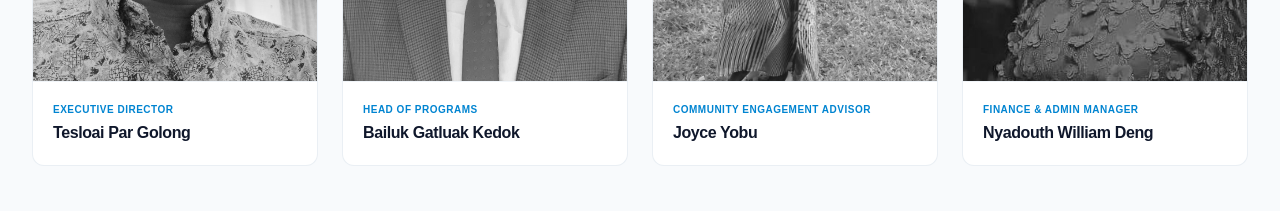
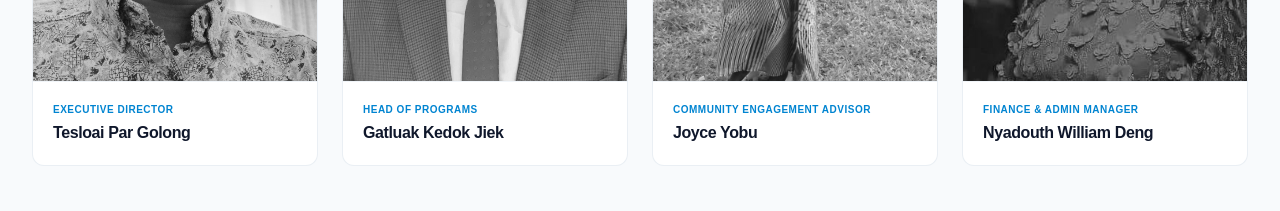
Before and after one commit to Hon-Tap/AGESOS, a Next.js app in the folder frontend/: page /about in a window 1280 px wide. Shown: the part 1880-2091 px from the top of the page. Built offline with nearby package versions, Linux system fonts and the light colour scheme.

Commit message:
update the about page

```diff
--- a/frontend/src/app/about/page.tsx
+++ b/frontend/src/app/about/page.tsx
@@ -46,7 +46,7 @@ export default function AboutPage() {
     },
     {
       id: "dop",
-      name: "Bailuk Gatluak Kedok",
+      name: "Gatluak Kedok Jiek",
       role: "Head of Programs",
       photo: "/images/GK.jpeg",
       bio: "Gatluak ensures that Education, Health, and WASH programs deliver measurable impact, serving as the link between strategic planning and field-level execution.",
```
